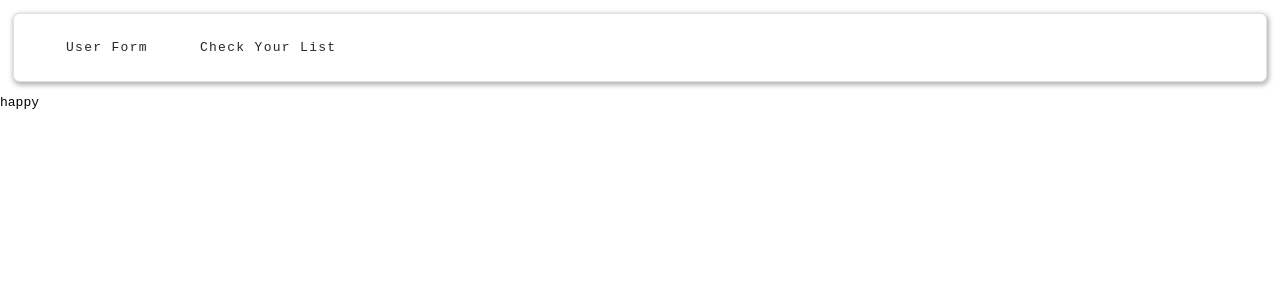
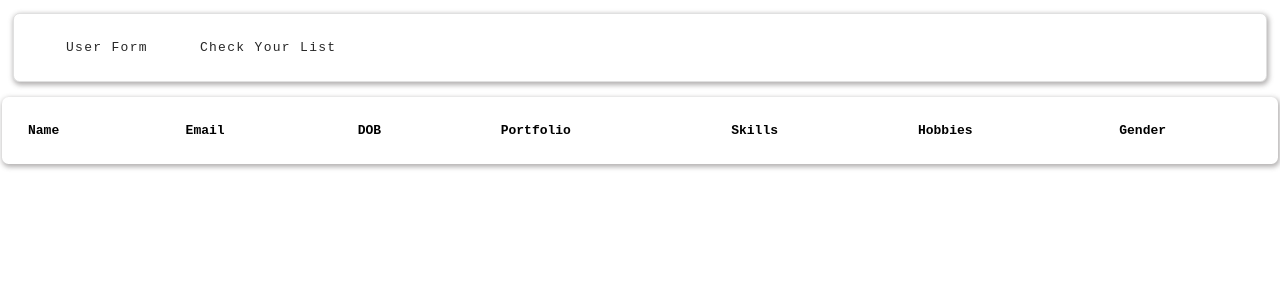
Before and after one commit to shikhar-priyadarshi-vst-au4/job-assignment, a React (Create React App) app in the folder userinfo/: page /users/list in a window 1280 px wide. Shown: the top 300 px of the page. Built offline with nearby package versions, Linux system fonts and the light colour scheme.

Commit message:
first commit

```diff
--- a/userinfo/package.json
+++ b/userinfo/package.json
@@ -3,6 +3,9 @@
   "version": "0.1.0",
   "private": true,
   "dependencies": {
+    "@fortawesome/fontawesome-svg-core": "^1.2.28",
+    "@fortawesome/free-solid-svg-icons": "^5.13.0",
+    "@fortawesome/react-fontawesome": "^0.1.11",
     "@testing-library/jest-dom": "^4.2.4",
     "@testing-library/react": "^9.5.0",
     "@testing-library/user-event": "^7.2.1",
--- a/userinfo/src/Pages/App.js
+++ b/userinfo/src/Pages/App.js
@@ -2,7 +2,7 @@ import React from "react";
 import { BrowserRouter as Router, Switch, Route, Link } from "react-router-dom";
 import { styled } from "./App.style";
 import Form from "./Form/Form";
-import List from "./Users/Users";
+import List from "./Users/Users.jsx";
 function App() {
   return (
     <Router>
--- a/userinfo/src/Pages/Users/Users.js
+++ /dev/null
@@ -1,11 +0,0 @@
-import React from "react";
-import { connect } from "react-redux";
-import { update, Delete, retrieve } from "../../Redux/listReducer/list.actions";
-const List = (props) => {
-  console.log(props.state);
-  return <div>happy</div>;
-};
-const mapStateToProps = (state) => {
-  return { state };
-};
-export default connect(mapStateToProps)(List);
--- /dev/null
+++ b/userinfo/src/Pages/Users/Users.jsx
@@ -0,0 +1,79 @@
+import React, { Fragment } from "react";
+import { connect } from "react-redux";
+import { update, Delete, retrieve } from "../../Redux/listReducer/list.actions";
+import { FontAwesomeIcon } from "@fortawesome/react-fontawesome";
+import { faEdit, faTrash } from "@fortawesome/free-solid-svg-icons";
+const styled = {
+  table: { width: "100%" },
+  head: {
+    textAlign: "left",
+    border: "0.6px solid rgba(39, 39, 39, 0.14)",
+    borderRadius: "0.5em",
+    boxShadow: "rgba(74, 68, 68, 0.42) 1px 2px 5px 1px",
+  },
+  item: {
+    border: "0.6px solid rgba(39, 39, 39, 0.14)",
+    borderRadius: "0.5em",
+    boxShadow: "rgba(74, 68, 68, 0.42) 1px 2px 5px 1px",
+  },
+  field: { padding: "2em 2em" },
+};
+const List = ({ Lists, message, ...props }) => {
+  console.log(Lists);
+  return (
+    <Fragment>
+      <table style={styled.table}>
+        <thead>
+          <tr style={styled.head}>
+            {[
+              "Name",
+              "Email",
+              "DOB",
+              "Portfolio",
+              "Skills",
+              "Hobbies",
+              "Gender",
+            ].map((v, i) => (
+              <th style={styled.field} key={i}>
+                {v}
+              </th>
+            ))}
+          </tr>
+        </thead>
+        <tbody>
+          {Lists.map((val, index) => (
+            <tr key={index} style={styled.item}>
+              <td style={styled.field}>{val.Name.value}</td>
+              <td style={styled.field}>{val.Email.value}</td>
+              <td style={styled.field}>{val.DOB.value}</td>
+              <td style={styled.field}>{val.Portfolio.value}</td>
+              <td style={styled.field}>{val.Skills}</td>
+              <td style={styled.field}>{val.Hobbies}</td>
+              <td style={styled.field}>{val.Gender}</td>
+              <td style={styled.field}>
+                <FontAwesomeIcon
+                  icon={faTrash}
+                  style={{ cursor: "pointer" }}
+                  onClick={() => props.dispatch(Delete(val))}
+                />
+              </td>
+              <td style={styled.field}>
+                <FontAwesomeIcon
+                  icon={faEdit}
+                  style={{ cursor: "pointer" }}
+                  onClick={() => {}}
+                />
+              </td>
+            </tr>
+          ))}
+        </tbody>
+      </table>
+    </Fragment>
+  );
+};
+
+const mapStateToProps = (state) => {
+  let { Lists, message } = state;
+  return { Lists, message };
+};
+export default connect(mapStateToProps)(List);
```
Also changed, not shown: 1 other file (tests, documents, lock files or other folders).
